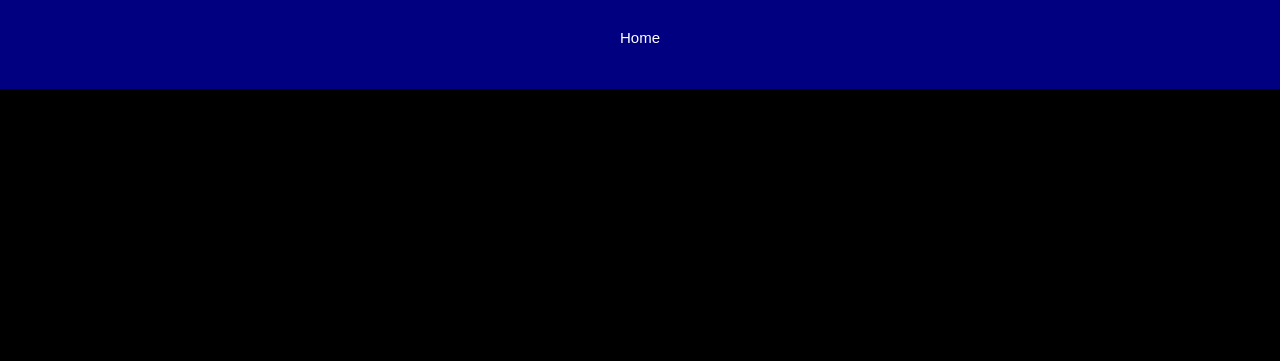
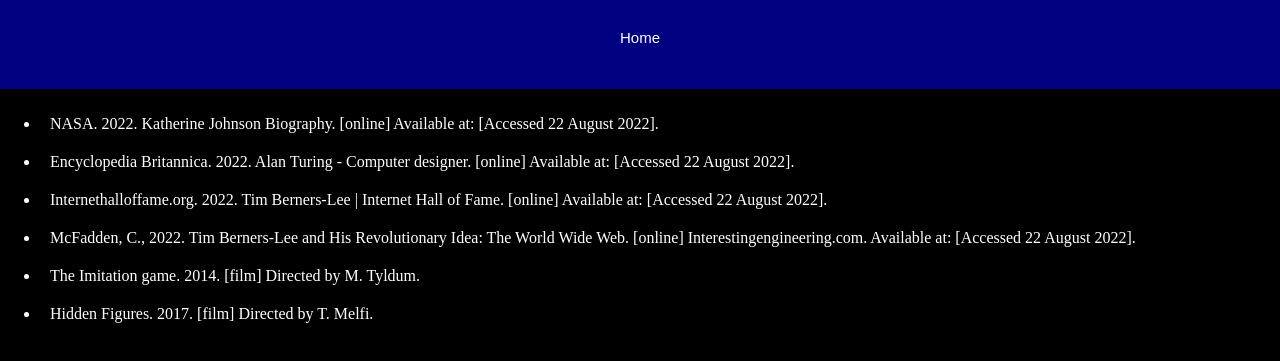
Before and after one commit to CyldeCryo/Comentario-Ingenieria, a plain HTML site: page referencias.html in a window 1280 px wide. Shown: the part 71-432 px from the top of the page. Drawn offline with Linux system fonts and the light colour scheme.

Commit message:
Update comentarioStyle.css

```diff
--- a/comentarioStyle.css
+++ b/comentarioStyle.css
@@ -87,3 +87,9 @@ button{
 
 
 }
+
+li{
+	color:white;
+	padding: 10px;
+
+}
```
